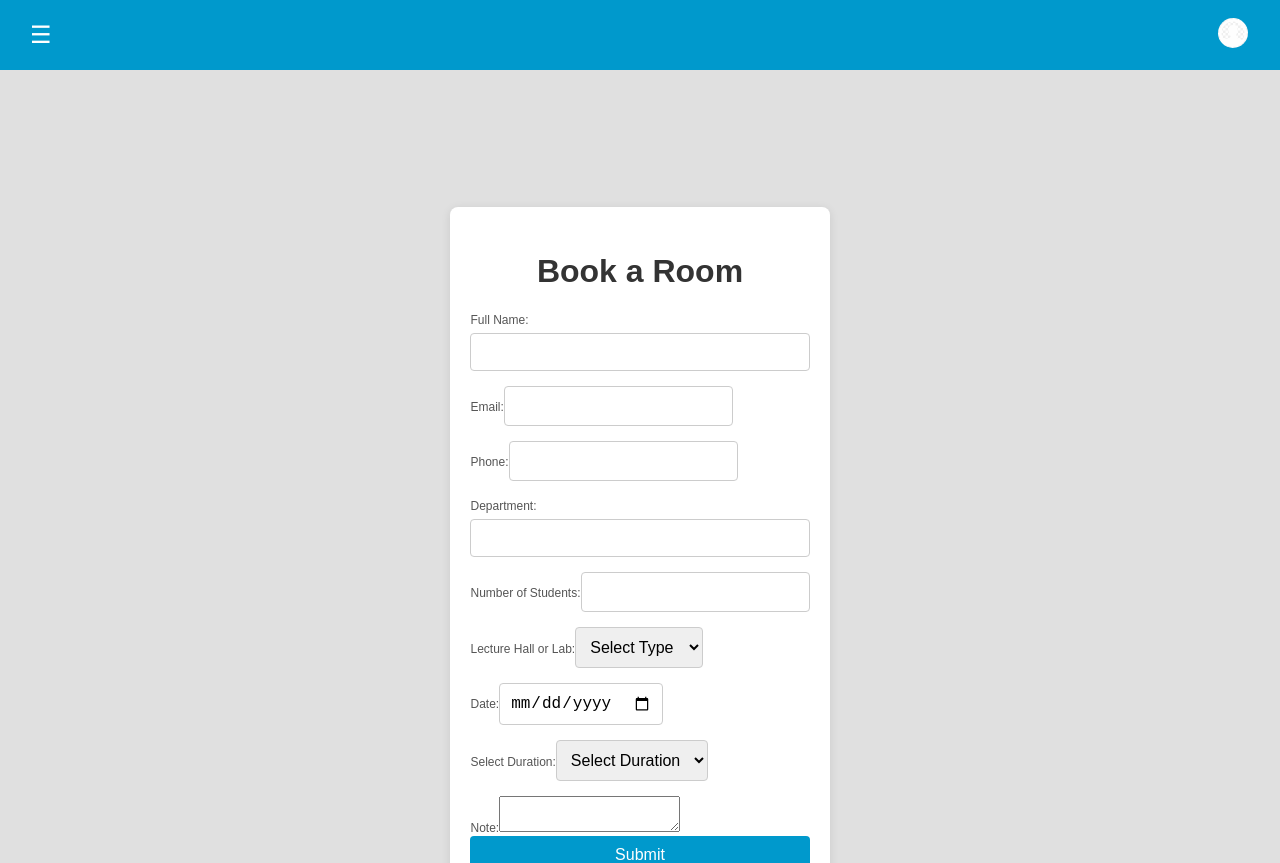
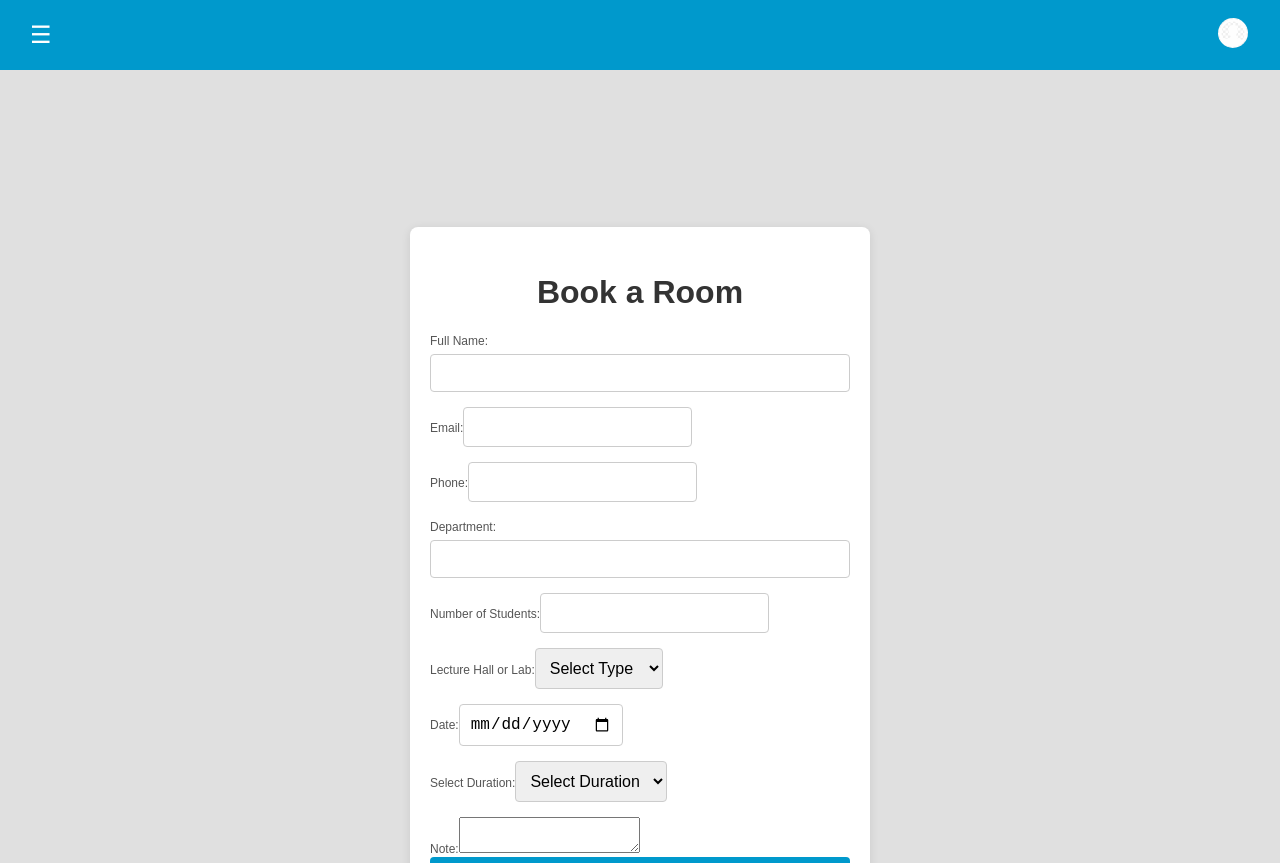
Before and after one commit to gunathilakax/ReservationSystem, a React (Vite) app in the folder frontend/: page /booking in a window 1280 px wide. Shown: the top 863 px of the page. Built offline with nearby package versions, Linux system fonts and the light colour scheme; no server answers.

Commit message:
Stylings

```diff
--- a/frontend/src/pages/LectureHalls.css
+++ b/frontend/src/pages/LectureHalls.css
@@ -2,6 +2,7 @@
 .lecture-halls-container {
   margin-top: 400px;
   padding: 100px;
+  background-color: #fff;
 }
 
 .tabs {
@@ -45,3 +46,13 @@
 .lecture-hall-card p {
   margin: 8px 0;
 }
+
+.lecture-hall-image {
+  width: 100%;
+  height: calc(100vh - 150px);
+  object-fit: cover;
+  margin: 0;
+  /*border-bottom: 4px solid #007bff;*/
+  box-shadow: 0 4px 8px rgba(0, 0, 0, 0.2);
+  margin-bottom: 20px;
+}
--- a/frontend/src/pages/LectureHalls.jsx
+++ b/frontend/src/pages/LectureHalls.jsx
@@ -3,6 +3,7 @@ import React, { useState, useEffect } from 'react';
 import axios from 'axios';
 import LecturerNavBar from '../components/LecturerNavBar'; // Import LecturerNavBar
 import './LectureHalls.css'; // Import the CSS file for styling
+import LectureHallImage from '../assets/Lecture_Hall.jpg';
 
 const LectureHalls = () => {
   const [lectureHalls, setLectureHalls] = useState([]);
@@ -41,6 +42,7 @@ const LectureHalls = () => {
   return (
     <div className="lecture-halls-container">
       <LecturerNavBar /> {/* Include LecturerNavBar here */}
+      <img src={LectureHallImage} alt="Lecture Hall" className="lecture-hall-image" />
       <div className="tabs">
         <button
           className={activeTab === 'LGF' ? 'active' : ''}
--- a/frontend/src/pages/LecturerBookingPage.css
+++ b/frontend/src/pages/LecturerBookingPage.css
@@ -89,13 +89,25 @@
 
 /* src/pages/LecturerBookingPage.css */
 
-.booking-container {
+.booking-containor {
 padding: 20px;
+display: flex;
+flex-direction: column;
+align-items: center;
+padding: 20px;
+width: 500px;
+min-height: 100vh; /* Ensure full height */
+margin-top: 67px;
 }
 
-.form-section {
-margin-top: 400px;
-margin-bottom: 40px;
+.forem-section {
+  margin-top: 400px;
+  background-color: white; /* White background for the form */
+  border-radius: 8px; /* Rounded corners */
+  box-shadow: 0 2px 10px rgba(0, 0, 0, 0.1); /* Subtle shadow */
+  padding: 20px;
+  max-width: 500px; /* Limit form width */
+  width: 100%; /* Responsive width */
 }
 
 button {
@@ -124,6 +136,7 @@ padding: 15px;
 margin-bottom: 15px;
 background-color: #fff;
 box-shadow: 0 4px 8px rgba(0, 0, 0, 0.1);
+width: 500px;
 }
 
 .lecturer-booking-card h3 {
--- a/frontend/src/pages/LecturerBookingPage.jsx
+++ b/frontend/src/pages/LecturerBookingPage.jsx
@@ -97,9 +97,9 @@ const LecturerBookingPage = () => {
   };
 
   return (
-    <div className="booking-containerr">
+    <div className="booking-containor">
       <LecturerNavBar /><br /><br />
-      <div className="form-section">
+      <div className="forem-section">
         <h2>Book a Room</h2>
         <form onSubmit={handleSubmit}>
           <div>
```
Also changed, not shown: frontend/src/assets/Lecture_Hall.jpg (added).
